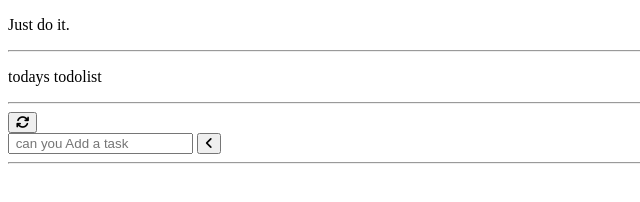
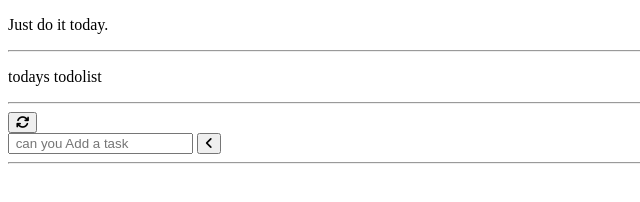
Before and after one commit to devtochit/todolist, a website built with webpack: page src/index.html in a window 1280 px wide. Shown: the full height of the page, 0-640 px from the left. Built offline with nearby package versions, Linux system fonts and the light colour scheme.

```diff
--- a/src/index.html
+++ b/src/index.html
@@ -37,7 +37,7 @@
         <div class="light-theme theme-selector"></div>
         <div class="darker-theme theme-selector"></div>
       </div>
-      <p id="title">Just do it.
+      <p id="title">Just do it today.
       </p>
       <hr>
       <div class="closed">
```
